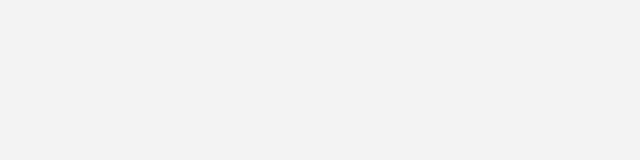
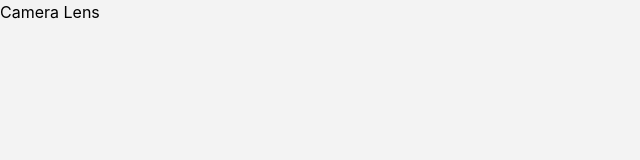
Before and after one commit to im-pira/micro-ui, a React (Vite) app: page /experiments/camera-lens in a window 1280 px wide. Before the commit this address had no page. Shown: the top 160 px of the page, without its empty margins (0-640 px from the left). Built offline with nearby package versions, Linux system fonts and the light colour scheme; a web font is replaced by a local one.

Commit message:
add camera lens

```diff
--- a/src/App.tsx
+++ b/src/App.tsx
@@ -16,6 +16,7 @@ import Shapes from "./experiments/shapes/Shapes";
 import GradientFramework from "./experiments/gradient-framework/GradientFramework";
 import ASCIILab from "./experiments/ascii-lab/ASCIILab";
 import CameraControlPanel from "./experiments/camera-control-panel/CameraControlPanel";
+import CameraLens from "./experiments/camera-lens/CameraLens";
 
 function App() {
   return (
@@ -86,6 +87,10 @@ function App() {
           path="/experiments/camera-control-panel"
           element={<CameraControlPanel />}
         />
+        <Route
+          path="/experiments/camera-lens"
+          element={<CameraLens />}
+        />
       </Routes>
     </BrowserRouter>
   );
--- /dev/null
+++ b/src/experiments/camera-lens/CameraLens.tsx
@@ -0,0 +1,7 @@
+export default function CameraLens() {
+    return (
+        <div>
+            Camera Lens
+        </div>
+    )
+}
--- /dev/null
+++ b/src/experiments/camera-lens/page.tsx
@@ -0,0 +1,7 @@
+import CameraLens from "./CameraLens";
+
+export default function Page() {
+    return (
+        <CameraLens />
+    )
+}
--- a/src/pages/Home.tsx
+++ b/src/pages/Home.tsx
@@ -17,6 +17,7 @@ const experiments = [
   ["14", "gradient framework", "/experiments/gradient-framework"],
   ["15", "ASCII lab", "/experiments/ascii-lab"],
   ["16", "Camera control panel", "/experiments/camera-control-panel"],
+  ["17", "Camera lens", "/experiments/camera-lens"],
 ];
 
 export default function Home() {
```
